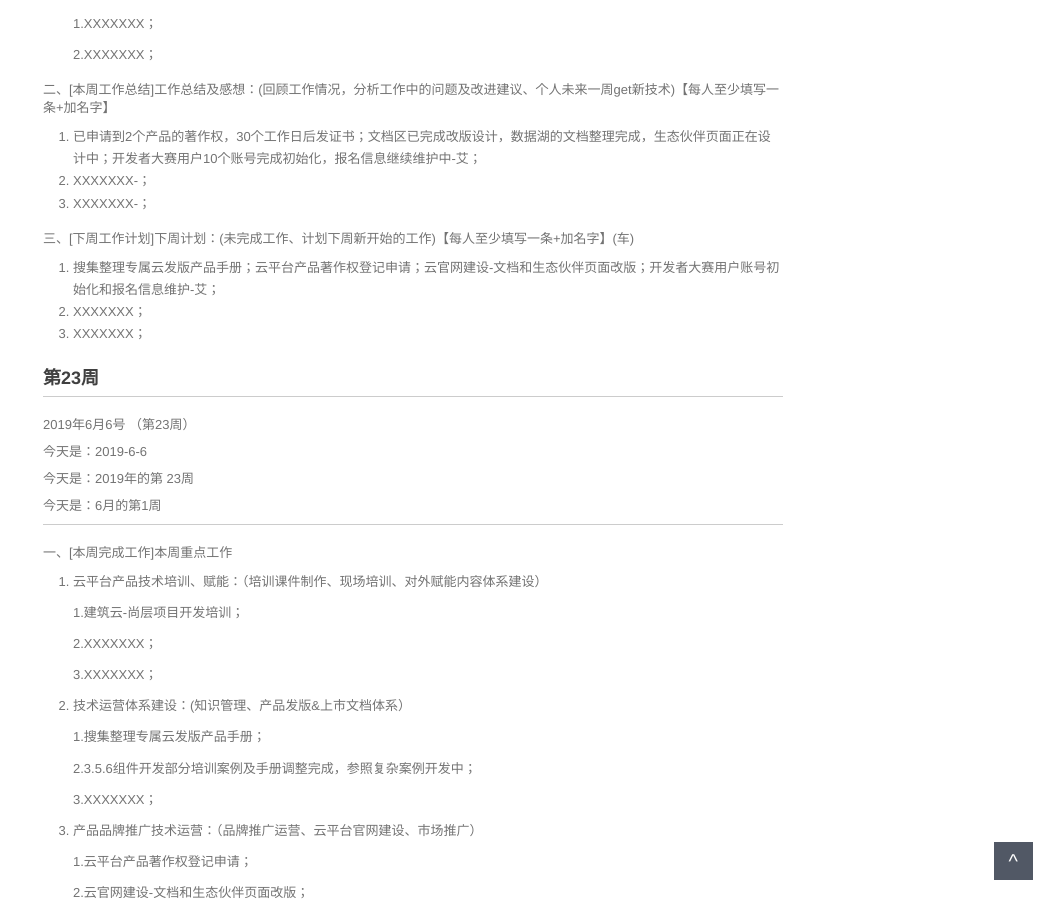
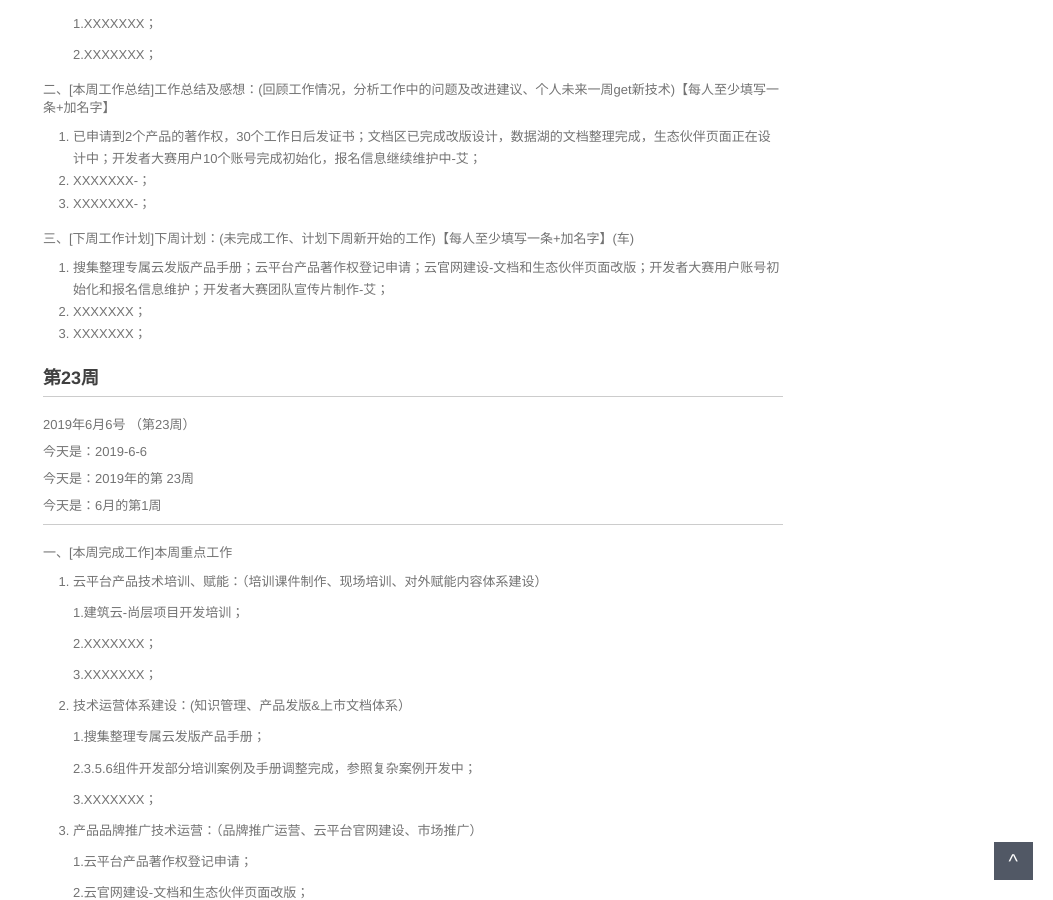
Before and after one commit to walllFlower/blog, a Jekyll site: the page built from _posts/2018-07-17-day_report_cxz.md, in a window 1280 px wide and 900 px high, scrolled down 1176 px. Shown: the whole window, without its empty margins (227-1280 px from the left). Built offline with Jekyll 4.4.1, drawn with Linux system fonts in a browser that asks for light colours; comment, search, counter and statistics services are not loaded.

Commit message:
Update 2018-07-17-day_report_cxz.md

```diff
--- a/_posts/2018-07-17-day_report_cxz.md
+++ b/_posts/2018-07-17-day_report_cxz.md
@@ -77,7 +77,7 @@ categories: 技术运营工作周报
 
 三、[下周工作计划]下周计划：(未完成工作、计划下周新开始的工作)【每人至少填写一条+加名字】(车)
 
-1. 搜集整理专属云发版产品手册；云平台产品著作权登记申请；云官网建设-文档和生态伙伴页面改版；开发者大赛用户账号初始化和报名信息维护-艾；
+1. 搜集整理专属云发版产品手册；云平台产品著作权登记申请；云官网建设-文档和生态伙伴页面改版；开发者大赛用户账号初始化和报名信息维护；开发者大赛团队宣传片制作-艾；
 2. XXXXXXX；
 3. XXXXXXX；
 
```
